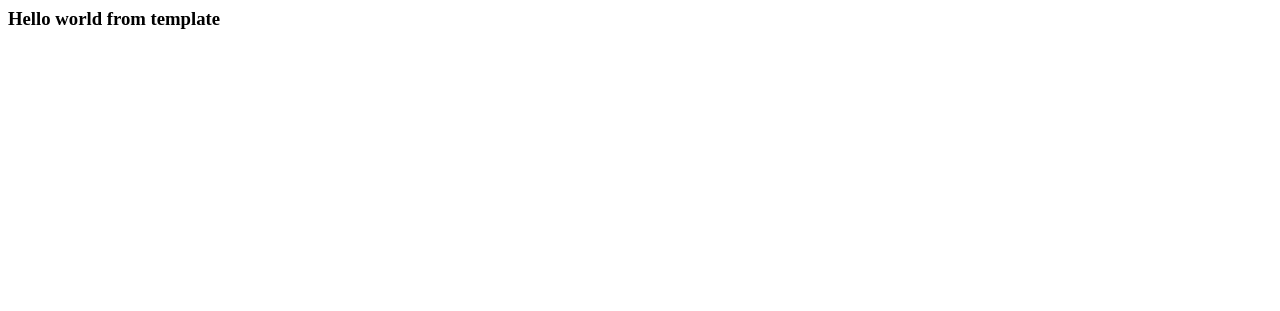
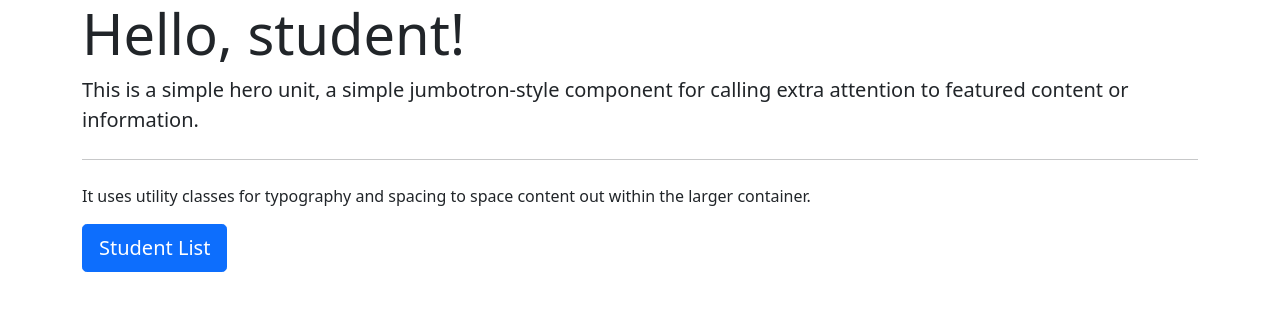
Before and after one commit to Neha218/django, a Django app: page / in a window 1280 px wide. Shown: the top 311 px of the page. Run offline with Django 4.2, Linux system fonts and the light colour scheme.

Commit message:
Bootstrap Homepage

```diff
--- a/templates/home.html
+++ b/templates/home.html
@@ -1 +1,21 @@
-<h3>Hello world from template</h3>
+<!DOCTYPE html>
+<html lang="en">
+<head>
+    <meta charset="UTF-8">
+    <meta http-equiv="X-UA-Compatible" content="IE=edge">
+    <meta name="viewport" content="width=device-width, initial-scale=1.0">
+    <title>Student Homepage</title>
+    <link rel="stylesheet" href="https://cdn.jsdelivr.net/npm/bootstrap@5.1.3/dist/css/bootstrap.min.css" integrity="sha384-1BmE4kWBq78iYhFldvKuhfTAU6auU8tT94WrHftjDbrCEXSU1oBoqyl2QvZ6jIW3" crossorigin="anonymous">
+</head>
+<body>
+    <div class="jumbotron container">
+        <h1 class="display-4">Hello, student!</h1>
+        <p class="lead">This is a simple hero unit, a simple jumbotron-style component for calling extra attention to featured content or information.</p>
+        <hr class="my-4">
+        <p>It uses utility classes for typography and spacing to space content out within the larger container.</p>
+        <p class="lead">
+          <a class="btn btn-primary btn-lg" href="#" role="button">Student List</a>
+        </p>
+    </div>
+</body>
+</html>
```
